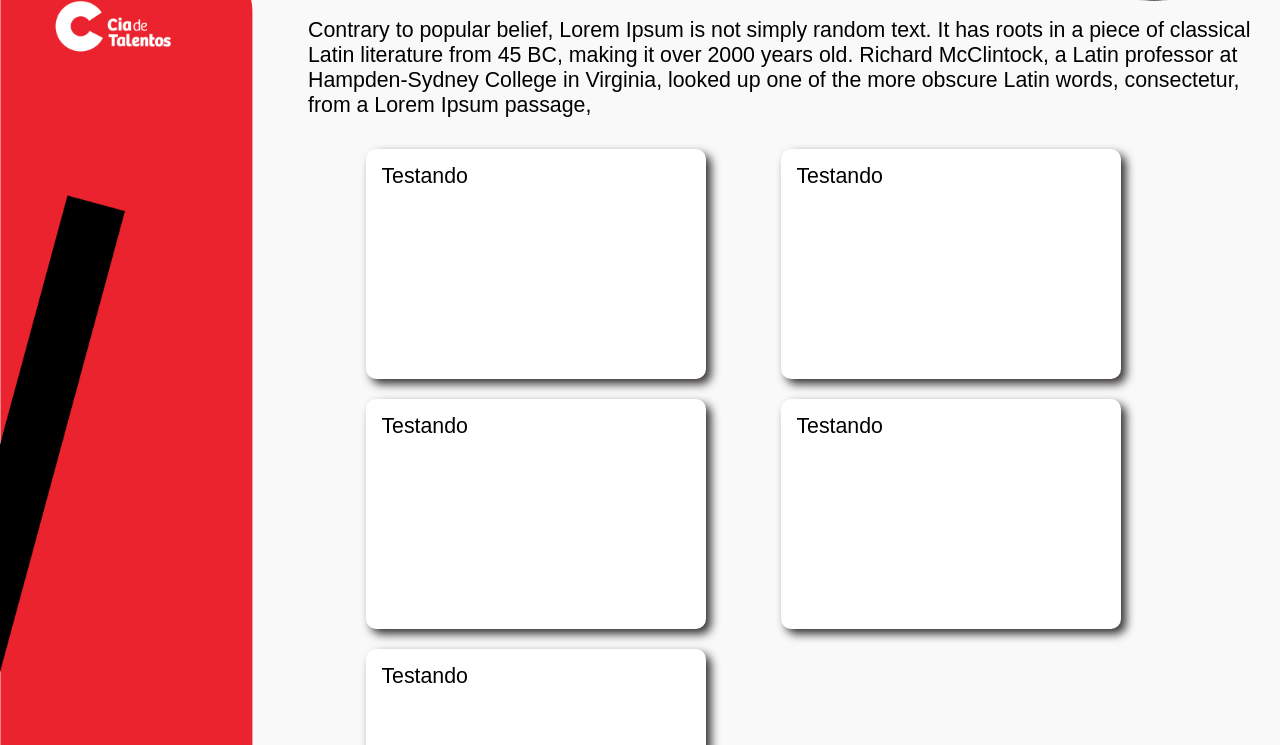
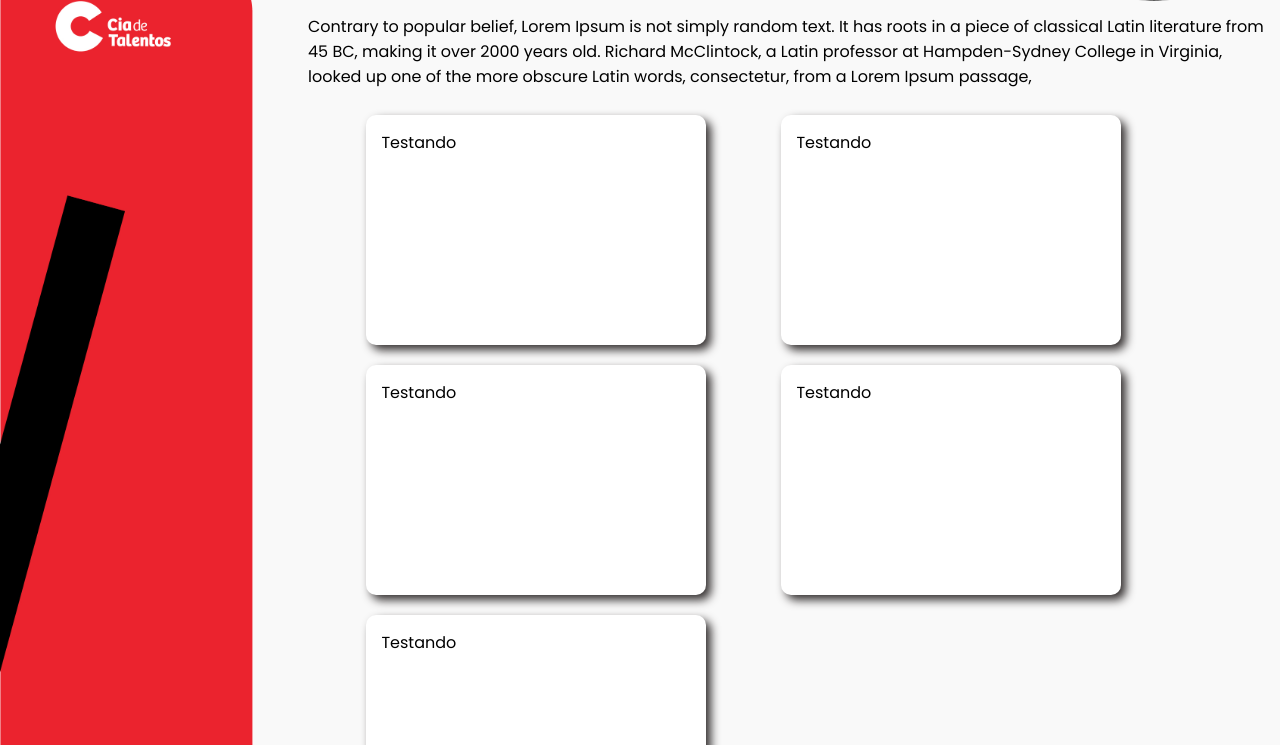
Before and after one commit to lidiamariano/LP, a plain HTML site: page modelo.html in a window 1280 px wide. Shown: the part 55-800 px from the top of the page. Drawn offline with Linux system fonts and the light colour scheme.

Commit message:
att font body

```diff
--- a/estilo.css
+++ b/estilo.css
@@ -1,5 +1,6 @@
 body {
-    font: normal 16pt Arial;
+    font-family: 'Poppins', sans-serif;
+    font-size: 16px;
     background-image: url('bg_cadastro_completo.jpg');
     /* Substitua 'sua_imagem.jpg' pelo caminho até a sua imagem */
     background-repeat: no-repeat;
--- a/modelo.html
+++ b/modelo.html
@@ -7,7 +7,7 @@
     <title>LP_MINIME</title>
     <link rel="stylesheet" href="estilo.css">
     <style>
-        @import url('https://fonts.googleapis.com/css2?family=Paytone+One&display=swap');
+        @import url('https://fonts.googleapis.com/css2?family=Paytone+One&family=Poppins&display=swap');
     </style>
 </head>
 <body>
```
